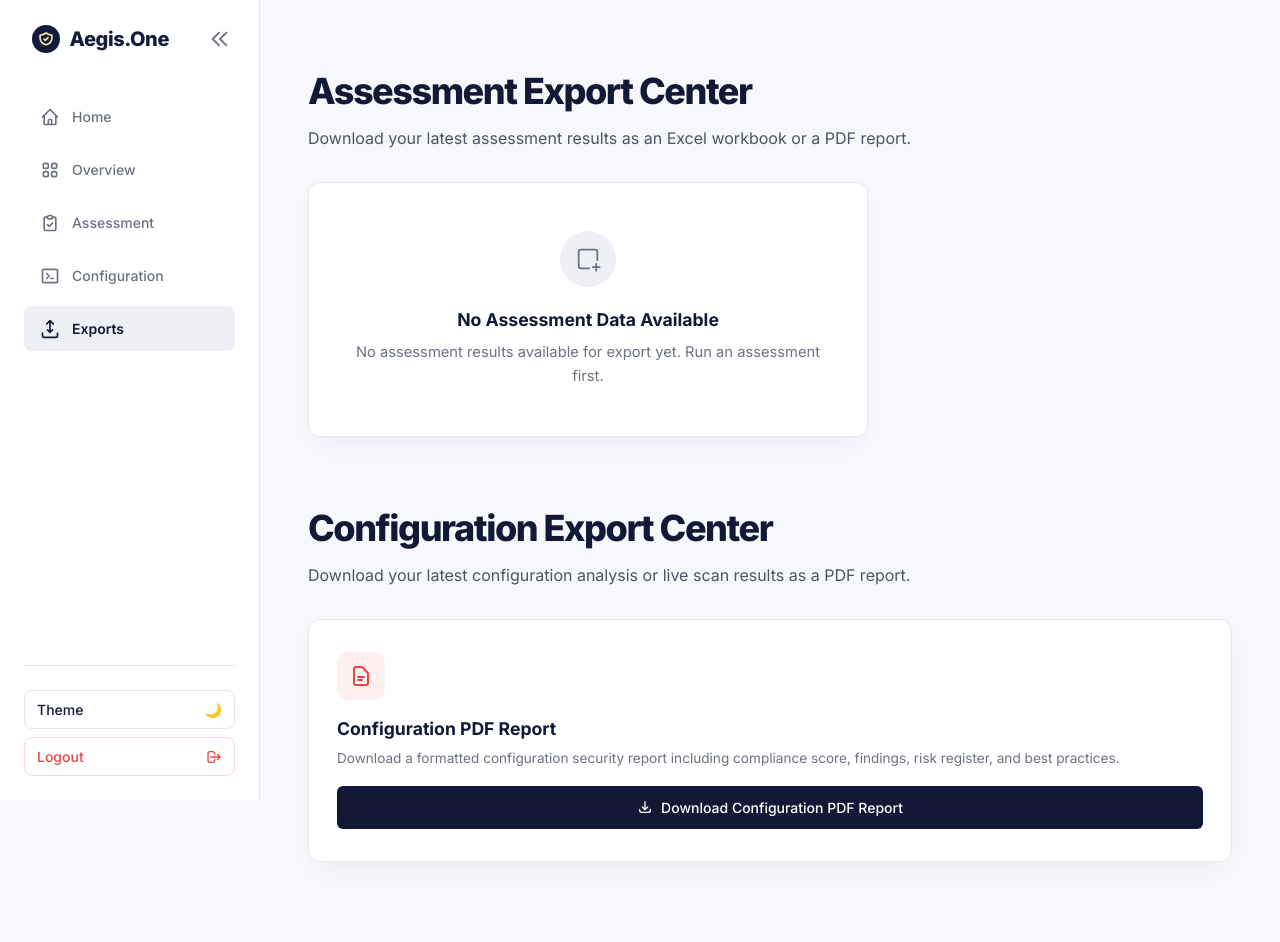
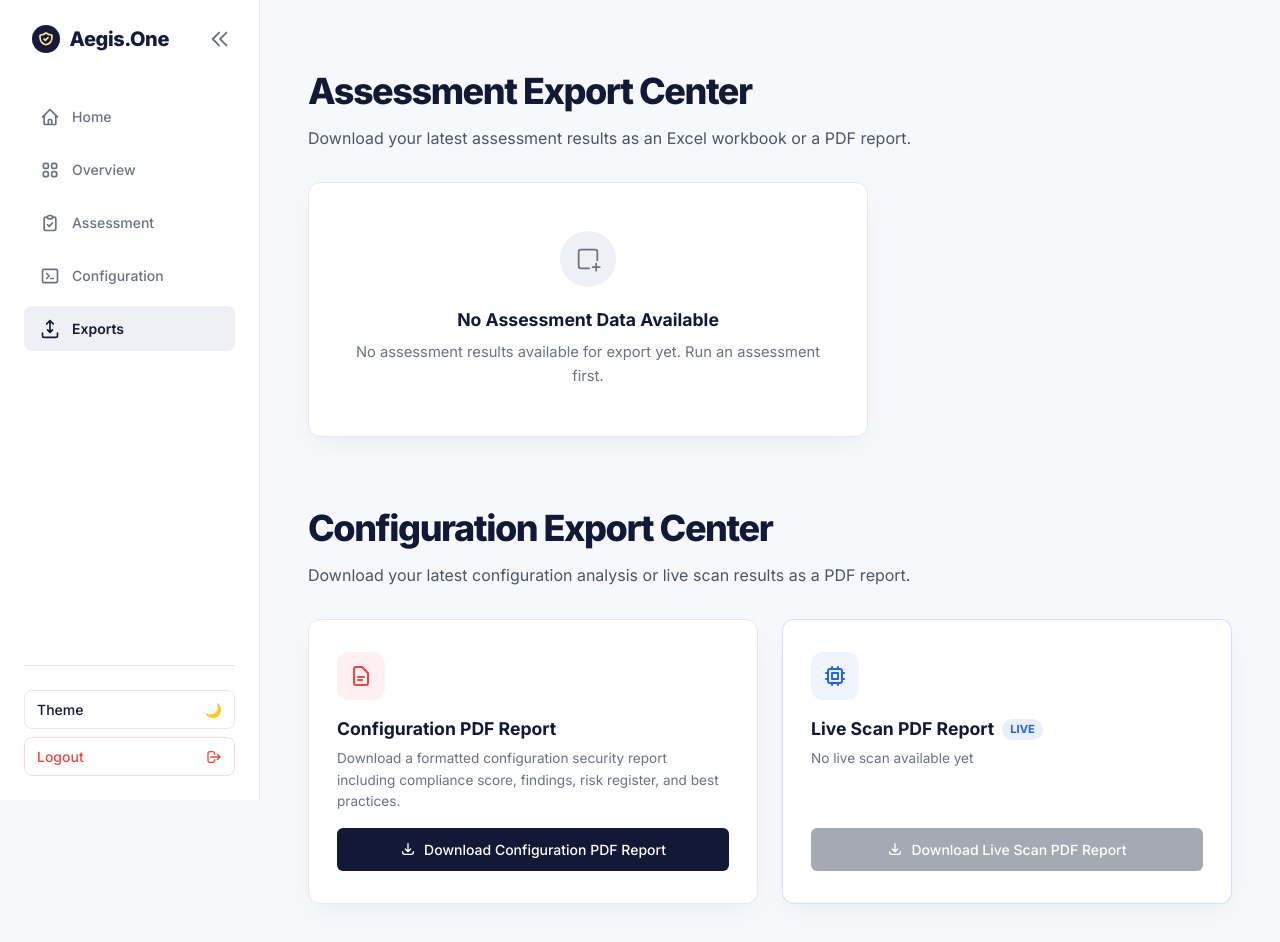
Before and after one commit to HebaAhmed33/final-project, a Next.js app in the folder frontend/: page /exports in a window 1280 px wide. Shown: the top 942 px of the page. Built offline with nearby package versions, Linux system fonts and the light colour scheme; no server answers; sample sign-in values are in the browser's storage.

Commit message:
fix: make live scan export card permanently visible on exports page

```diff
--- a/frontend/app/exports/page.js
+++ b/frontend/app/exports/page.js
@@ -952,10 +952,9 @@ export default function ExportsPage() {
         </div>
 
         {/* Live Scan PDF Card */}
-        {hasLiveScan && (
-          <div
-            className="card"
-            style={{
+        <div
+          className="card"
+          style={{
               padding: "2rem 1.75rem",
               display: "flex",
               flexDirection: "column",
@@ -988,12 +987,14 @@ export default function ExportsPage() {
                 <span style={{ fontSize: "0.7rem", fontWeight: 700, padding: "0.15rem 0.5rem", borderRadius: "9999px", background: "rgba(37, 99, 235, 0.1)", color: "#2563EB" }}>LIVE</span>
               </div>
               <p style={{ color: "var(--text-muted)", fontSize: "0.85rem", lineHeight: 1.55, margin: 0 }}>
-                Download a comprehensive PDF report from your latest live SSH scan, including target host details, scan metadata, collected configuration sources, compliance score, and findings.
+                {hasLiveScan
+                  ? "Download a comprehensive PDF report from your latest live SSH scan, including target host details, scan metadata, collected configuration sources, compliance score, and findings."
+                  : "No live scan available yet"}
               </p>
             </div>
             <button
               className="btn-primary"
-              disabled={downloading.liveScanPdf}
+              disabled={!hasLiveScan || downloading.liveScanPdf}
               onClick={handleConfigPdfDownload}
               style={{
                 marginTop: "auto",
@@ -1029,8 +1030,7 @@ export default function ExportsPage() {
                 </>
               )}
             </button>
-          </div>
-        )}
+        </div>
       </div>
     </PageContainer>
   );
```
